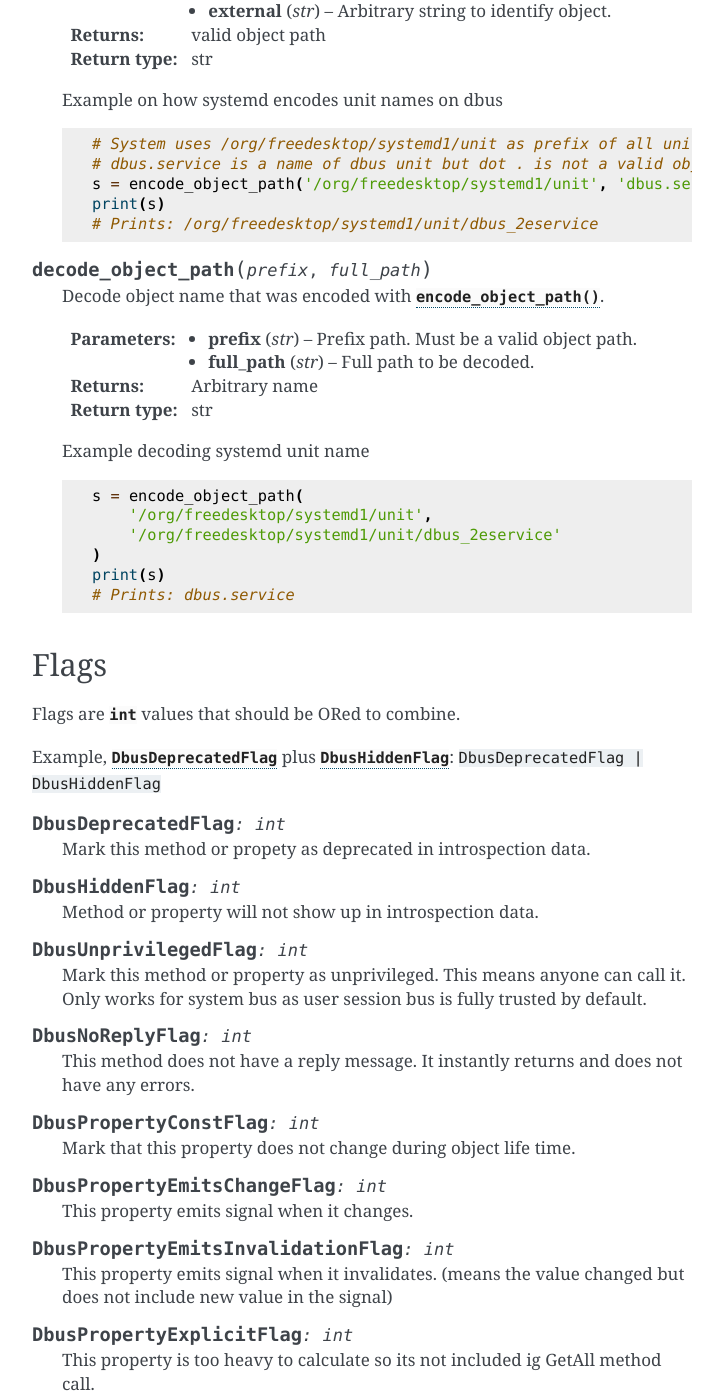
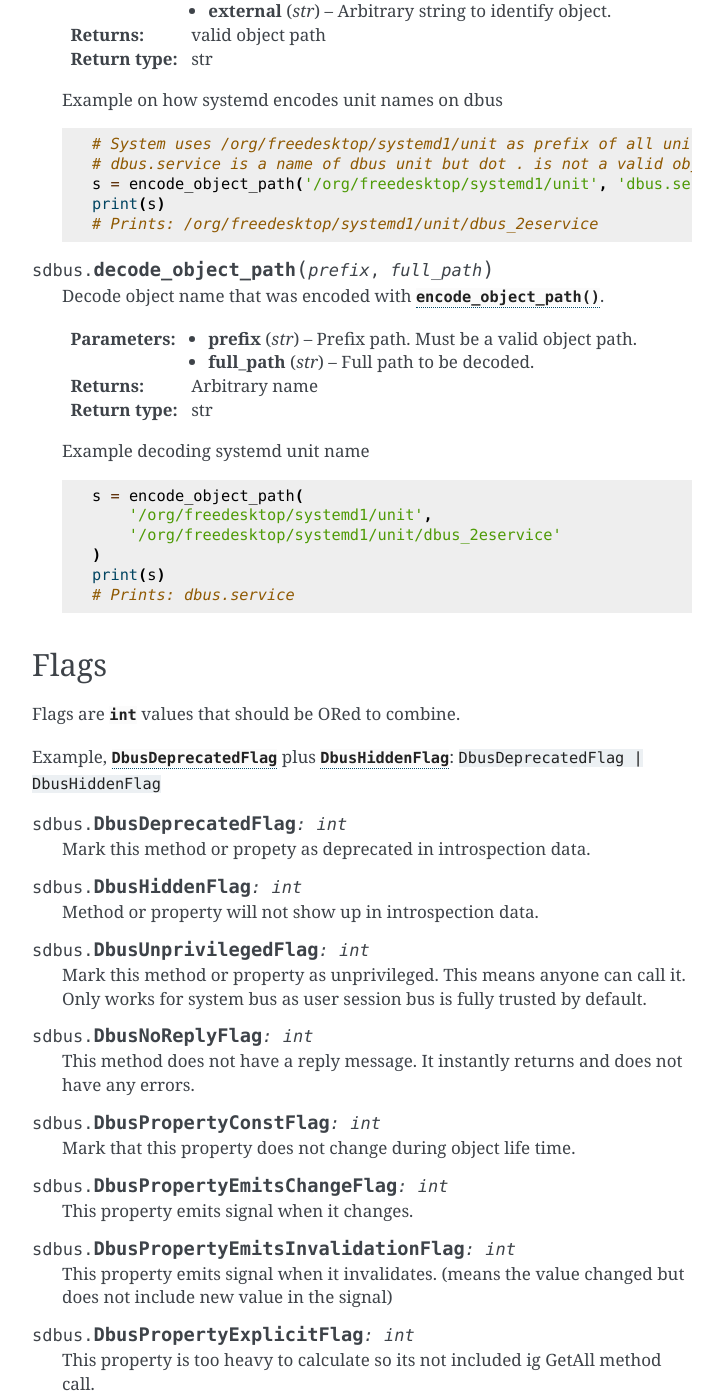
Before and after one commit to python-sdbus/python-sdbus, a Sphinx documentation site: the page built from docs/common_api.rst, in a window 1280 px wide and 1400 px high, scrolled down 1061 px. Shown: the whole window, without its empty margins (388-1111 px from the left). Built offline with Sphinx 7.4.7, drawn with Linux system fonts in a browser that asks for light colours; some of the changed text lies outside the part shown.

Commit message:
docs: Added module to API documentation

```diff
--- a/docs/asyncio.rst
+++ b/docs/asyncio.rst
@@ -3,6 +3,8 @@ Asyncio API
 
 Classes
 ++++++++++++++++++++
+
+.. py:currentmodule:: sdbus
 
 .. py:class:: DbusInterfaceCommonAsync(interface_name)
 
--- a/docs/common_api.rst
+++ b/docs/common_api.rst
@@ -2,6 +2,8 @@ Common API
 =======================
 
 These calls are shared between async and blocking API.
+
+.. py:currentmodule:: sdbus
 
 Dbus connections calls
 ++++++++++++++++++++++++++++++++++
--- a/docs/proxies.rst
+++ b/docs/proxies.rst
@@ -9,6 +9,8 @@ under ``sdbus.proxies``
 
 This page document the asyncio interfaces. Blocking interfaces mirror asyncio
 interface with all methods being regular ``def`` functions and no signals.
+
+.. py:currentmodule:: sdbus.async_proxies
 
 Freedesktop dbus
 +++++++++++++++++++++++++++++++++
--- a/docs/sync.rst
+++ b/docs/sync.rst
@@ -3,6 +3,8 @@ Blocking API
 
 Classes
 +++++++++++++++
+
+.. py:currentmodule:: sdbus
 
 .. py:class:: DbusInterfaceCommon(interface_name)
 
```
